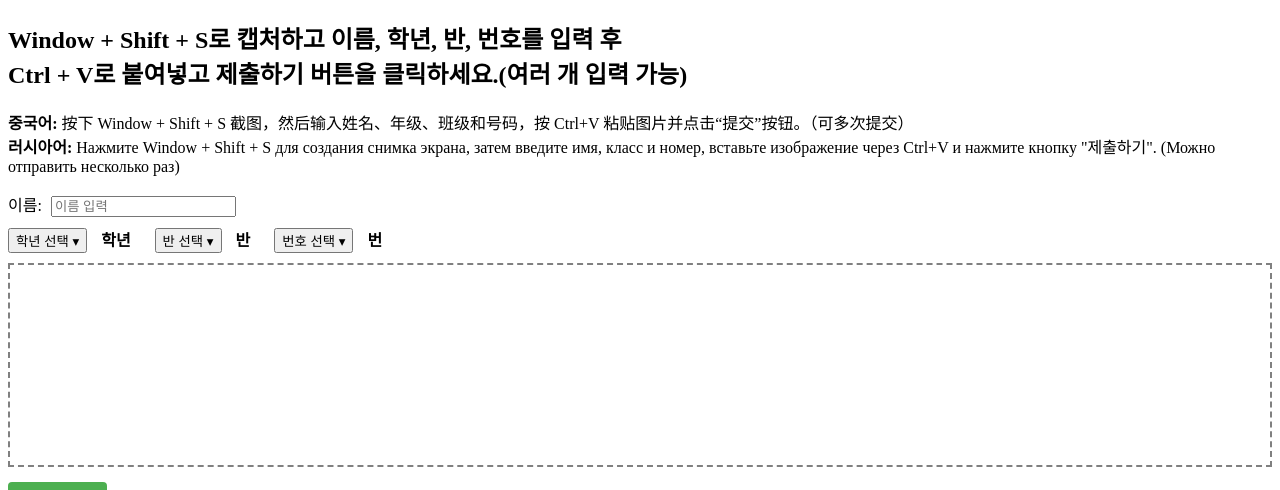
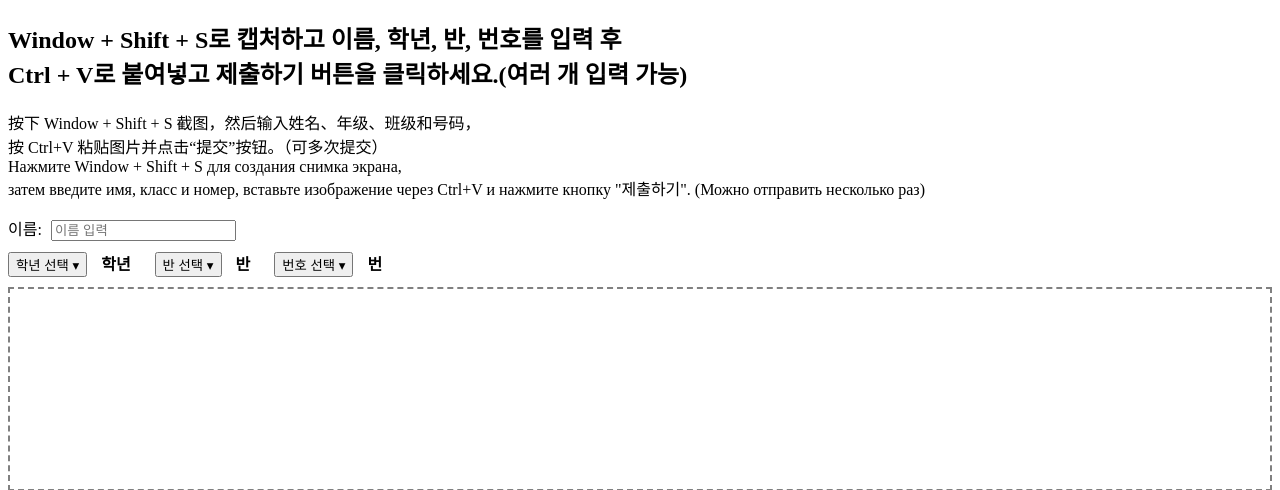
Before and after one commit to ROKBrian/student-uploader, a Flask app: page / in a window 1280 px wide. Shown: the top 490 px of the page. Run offline with Flask 3, Linux system fonts and the light colour scheme.

Commit message:
Update index.html

```diff
--- a/templates/index.html
+++ b/templates/index.html
@@ -18,8 +18,8 @@
 <body>
   <h2>Window + Shift + S로 캡처하고 이름, 학년, 반, 번호를 입력 후<br>Ctrl + V로 붙여넣고 제출하기 버튼을 클릭하세요.(여러 개 입력 가능)</h2>
   <p>
-    <strong>중국어:</strong> 按下 Window + Shift + S 截图，然后输入姓名、年级、班级和号码，按 Ctrl+V 粘贴图片并点击“提交”按钮。（可多次提交）<br>
-    <strong>러시아어:</strong> Нажмите Window + Shift + S для создания снимка экрана, затем введите имя, класс и номер, вставьте изображение через Ctrl+V и нажмите кнопку "제출하기". (Можно отправить несколько раз)
+    按下 Window + Shift + S 截图，然后输入姓名、年级、班级和号码，<br>按 Ctrl+V 粘贴图片并点击“提交”按钮。（可多次提交）<br>
+    Нажмите Window + Shift + S для создания снимка экрана, <br>затем введите имя, класс и номер, вставьте изображение через Ctrl+V и нажмите кнопку "제출하기". (Можно отправить несколько раз)
   </p>
 
   <div id="form-section">
```
